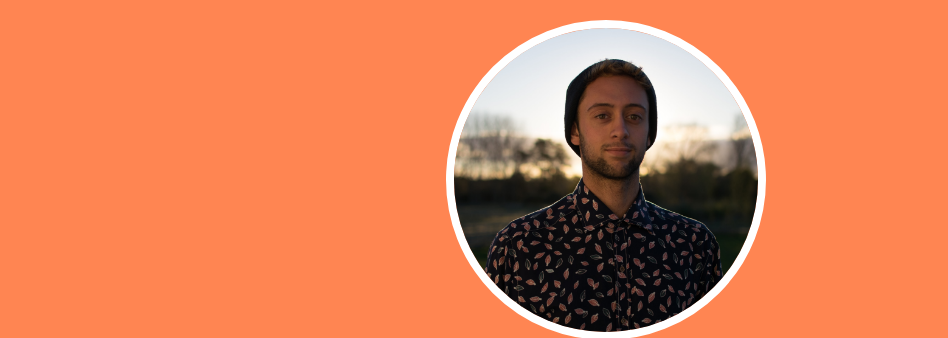
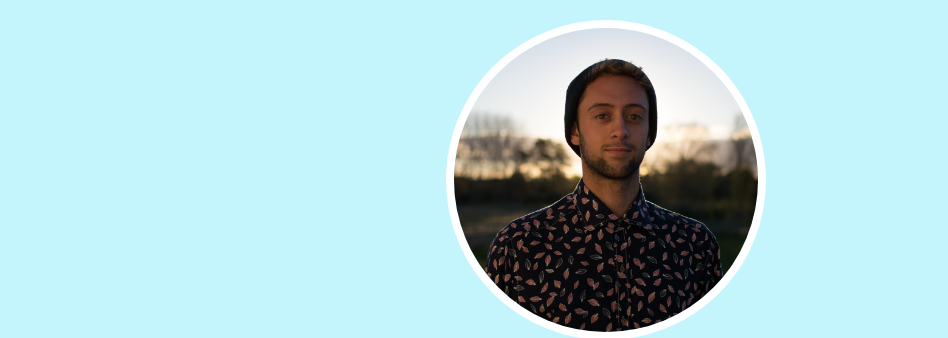
Before and after one commit to mjdall/mjdall-ps, a Gatsby site: page /about-me in a window 1280 px wide. Shown: the part 84-422 px from the top of the page, without its empty margins (34-982 px from the left). Built offline with nearby package versions, Linux system fonts and the light colour scheme; Gatsby itself is replaced by a stand-in of ours.

Commit message:
Change About Me background colour
Internet is being very slow at the moment.
I still want to get a commit in. I've been
meaning to change the bg colour for awhile
as it looked different on the monitor I am
developing on than on other devices.

```diff
--- a/src/pages/about-me.js
+++ b/src/pages/about-me.js
@@ -12,7 +12,7 @@ import DefaultPaddingContainer from '../components/Style/DefaultPaddingContainer
 import Emoji from '../components/Style/Emoji'
 
 const aboutMeTheme = {
-  backgroundColour: '#FF8552',
+  backgroundColour: '#C4F5FC',
   headerFontColour: '#39393A',
   textFontColour: '#39393A',
 }
```
